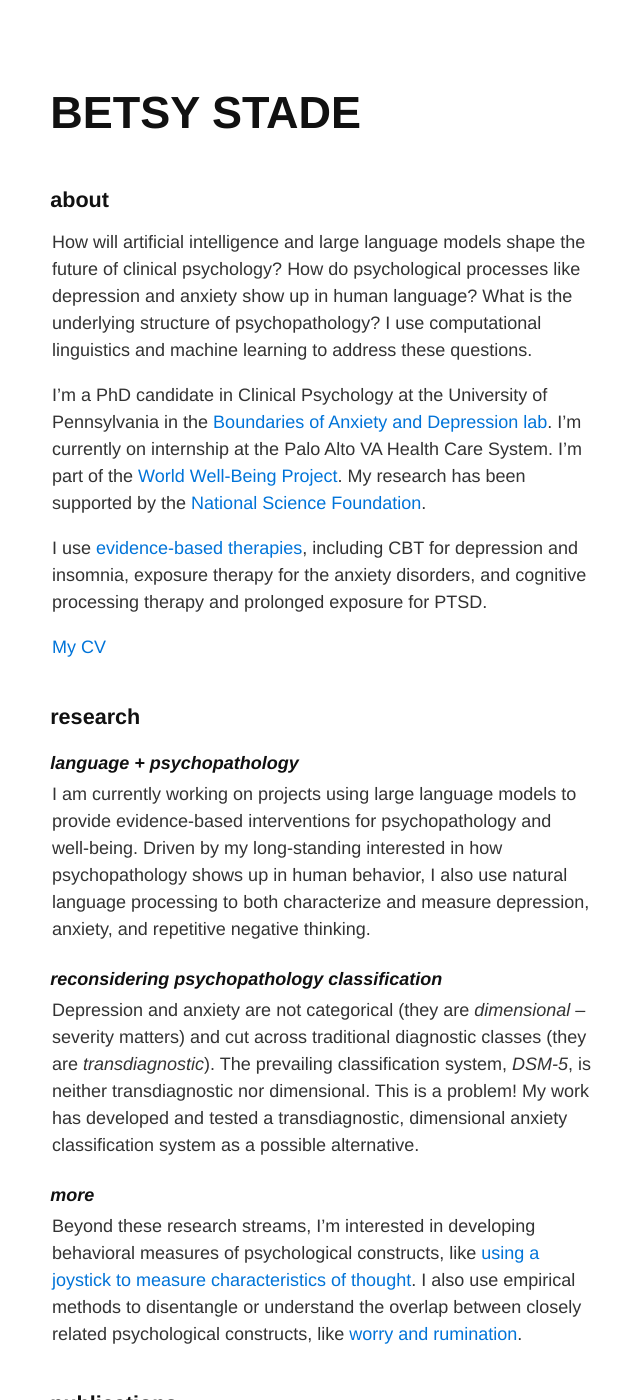
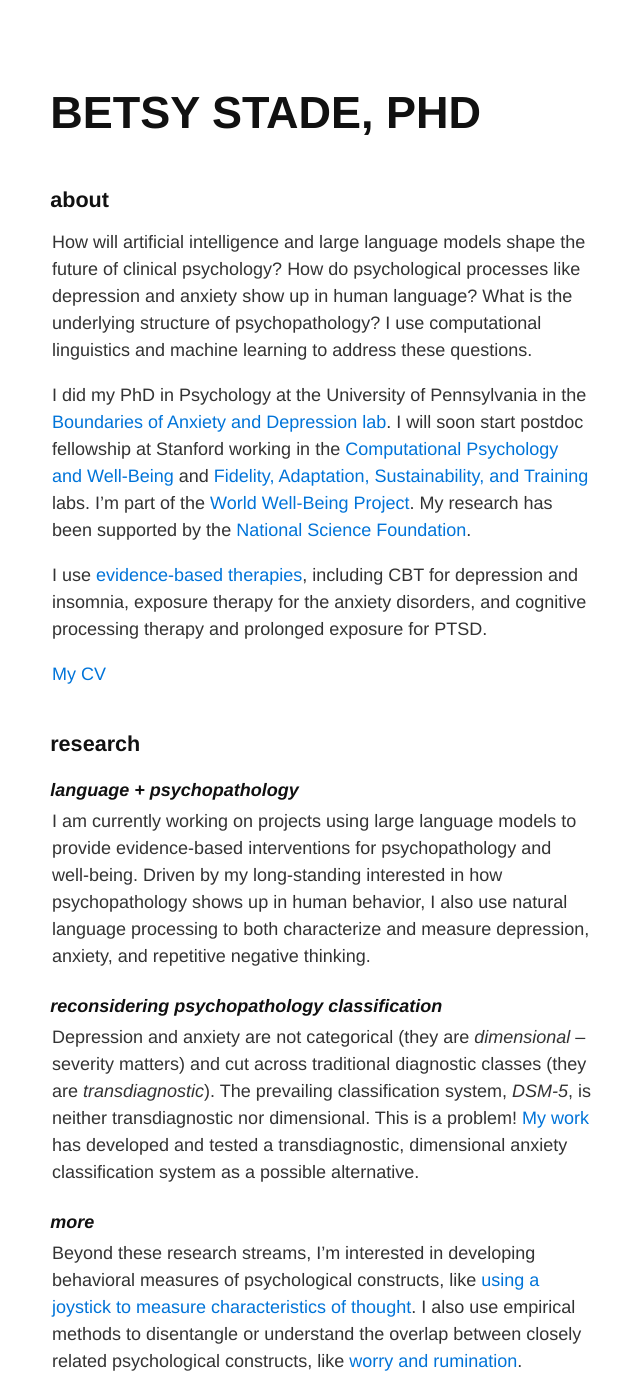
Before and after one commit to betsystade/betsystade.github.io, a Jekyll site: the page built from index.md, in a window 1280 px wide and 1400 px high. Shown: the whole window, without its empty margins (318-958 px from the left). Built offline with Jekyll 4.4.1, drawn with Linux system fonts in a browser that asks for light colours; our own code applies the rules of GitHub Pages for plain Markdown files.

Commit message:
phd updates

```diff
--- a/index.md
+++ b/index.md
@@ -5,13 +5,13 @@
 layout: default
 ---
 
-# BETSY STADE
+# BETSY STADE, PHD
 
 ## about
 
 How will artificial intelligence and large language models shape the future of clinical psychology? How do psychological processes like depression and anxiety show up in human language? What is the underlying structure of psychopathology? I use computational linguistics and machine learning to address these questions.
 
-I'm a PhD candidate in Clinical Psychology at the University of Pennsylvania in the [Boundaries of Anxiety and Depression lab](https://web.sas.upenn.edu/ruscio-lab/). I'm currently on internship at the Palo Alto VA Health Care System. I'm part of the [World Well-Being Project](https://wwbp.org/about.html). My research has been supported by the [National Science Foundation](https://www.nsfgrfp.org/).
+I did my PhD in Psychology at the University of Pennsylvania in the [Boundaries of Anxiety and Depression lab](https://web.sas.upenn.edu/ruscio-lab/). I will soon start postdoc fellowship at Stanford working in the [Computational Psychology and Well-Being](https://cpwb.stanford.edu/) and [Fidelity, Adaptation, Sustainability, and Training](https://med.stanford.edu/fastlab.html) labs. I'm part of the [World Well-Being Project](https://wwbp.org/about.html). My research has been supported by the [National Science Foundation](https://www.nsfgrfp.org/).
 
 I use [evidence-based therapies](https://div12.org/treatments/), including CBT for depression and insomnia, exposure therapy for the anxiety disorders, and cognitive processing therapy and prolonged exposure for PTSD.
 
@@ -25,7 +25,7 @@ I use [evidence-based therapies](https://div12.org/treatments/), including CBT f
 I am currently working on projects using large language models to provide evidence-based interventions for psychopathology and well-being. Driven by my long-standing interested in how psychopathology shows up in human behavior, I also use natural language processing to both characterize and measure depression, anxiety, and repetitive negative thinking.
 
 #### reconsidering psychopathology classification
-Depression and anxiety are not categorical (they are *dimensional* -- severity matters) and cut across traditional diagnostic classes (they are *transdiagnostic*). The prevailing classification system, *DSM-5*, is neither transdiagnostic nor dimensional. This is a problem! My work has developed and tested a transdiagnostic, dimensional anxiety classification system as a possible alternative.
+Depression and anxiety are not categorical (they are *dimensional* -- severity matters) and cut across traditional diagnostic classes (they are *transdiagnostic*). The prevailing classification system, *DSM-5*, is neither transdiagnostic nor dimensional. This is a problem! [My work](https://psyarxiv.com/vkbnh) has developed and tested a transdiagnostic, dimensional anxiety classification system as a possible alternative.
 
 #### more
 Beyond these research streams, I'm interested in developing behavioral measures of psychological constructs, like [using a joystick to measure characteristics of thought](https://doi.org/10.1177/21677026211038017). I also use empirical methods to disentangle or understand the overlap between closely related psychological constructs, like [worry and rumination](https://doi.org/10.1177/21677026221131309).
```
Also changed, not shown: 3 other files.
